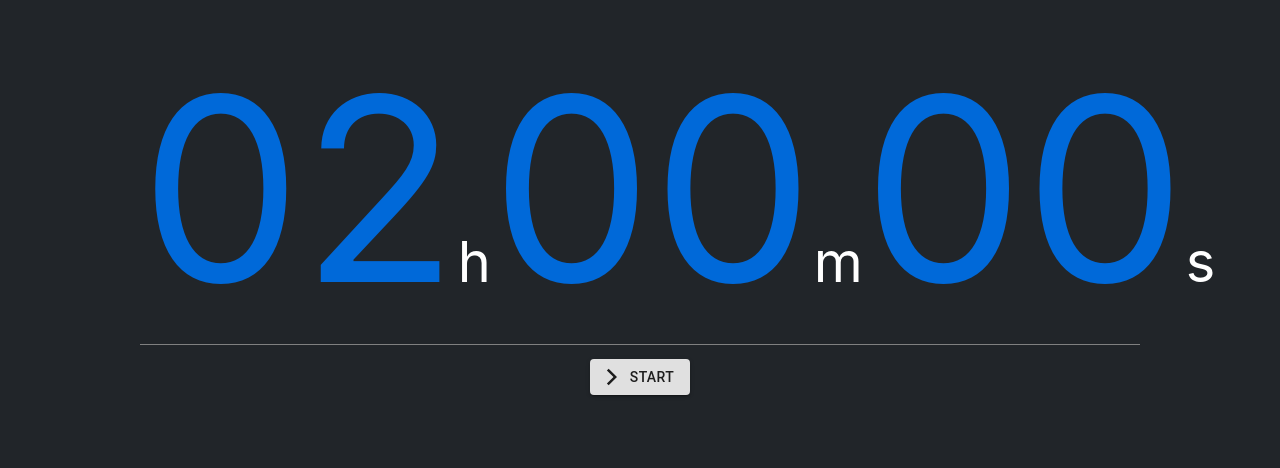
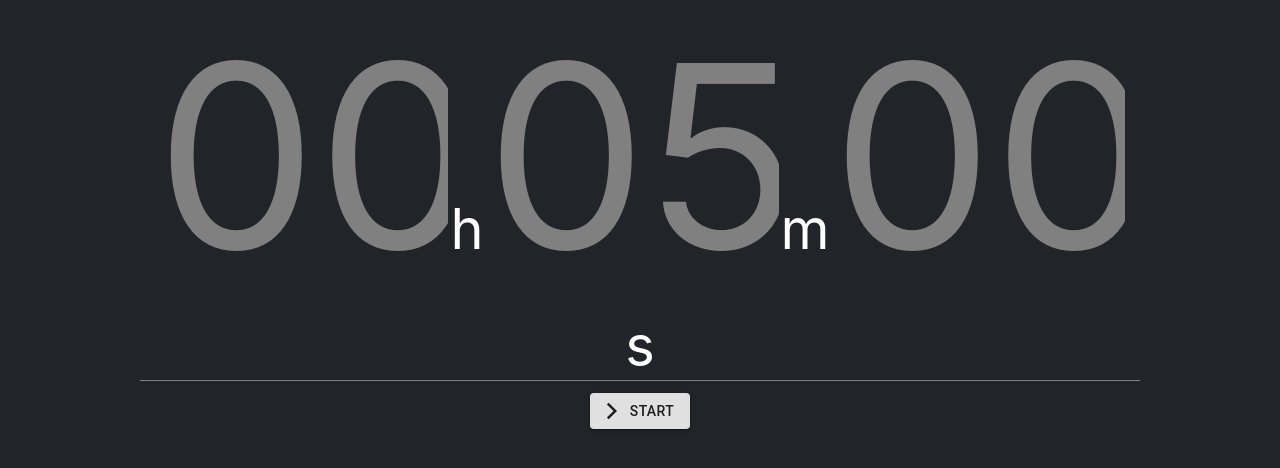
Before and after one commit to sachinboban/timer-app, a React (Create React App) app: page / in a window 1280 px wide. Shown: the part 184-652 px from the top of the page. Built offline with nearby package versions, Linux system fonts and the light colour scheme.

Commit message:
Add input
Add functionality to take timer input
from user using Forms

Signed-off-by: Sachin Boban <sachinbobank@gmail.com>

```diff
--- a/src/App.css
+++ b/src/App.css
@@ -64,8 +64,22 @@
 }
 
 .button {
-  float: left;
+  float: block;
   margin: 2px;
+}
+
+.form {
+  width: 1000px;
+}
+
+input {
+  border: none;
+  font-size: calc(240px + 2vmin);
+  color: grey;
+  background-color: #212529;
+  width: 293px;
+  text-align: center;
+  font-family: inherit;
 }
 
 @keyframes App-logo-spin {
--- a/src/App.js
+++ b/src/App.js
@@ -1,22 +1,18 @@
 import React from "react";
 import "./App.css";
 import Timer from "./Timer";
-import ArrowForwardIosIcon from "@material-ui/icons/ArrowForwardIos";
+import TimerForm from "./TimerForm";
 import RotateLeftIcon from "@material-ui/icons/RotateLeft";
 import Button from "@material-ui/core/Button";
-
-const defaultHrs = 2;
-const defaultMins = 0;
-const defaultSecs = 0;
 
 class App extends React.Component {
   constructor(props) {
     super(props);
     this.state = {
       status: null,
-      hrs: defaultHrs,
-      mins: defaultMins,
-      secs: defaultSecs
+      hrs: null,
+      mins: null,
+      secs: null
     };
   }
 
@@ -32,68 +28,23 @@ class App extends React.Component {
   stopTimerApp = () => {
     this.setState({
       status: null,
-      hrs: defaultHrs,
-      mins: defaultMins,
-      secs: defaultSecs
+      hrs: this.state.hrs,
+      mins: this.state.mins,
+      secs: this.state.secs
     });
   };
 
-  getHrsLeft = () => {
-    if (this.state.hrs < 10) {
-      return "0" + this.state.hrs;
-    } else {
-      return this.state.hrs;
-    }
+  getFormSubmission = (hrs, mins, secs) => {
+    this.setState({
+      status: 1,
+      hrs: hrs,
+      mins: mins,
+      secs: secs
+    });
   };
 
-  getMinsLeft = () => {
-    if (this.state.mins < 10) {
-      return "0" + this.state.mins;
-    } else {
-      return this.state.mins;
-    }
-  };
-
-  getSecsLeft = () => {
-    if (this.state.secs < 10) {
-      return "0" + this.state.secs;
-    } else {
-      return this.state.secs;
-    }
-  };
-
-  render() {
-    if (!this.state.status) {
+  renderTimer = () => {
     return (
-        <div className="App">
-          <header className="App-header">
-            <div className="timer-container">
-              <div className="timer-normal">
-                {this.getHrsLeft()}
-                <span className="handle">h</span>
-                {this.getMinsLeft()}
-                <span className="handle">m</span>
-                {this.getSecsLeft()}
-                <span className="handle">s</span>
-              </div>
-              <div className="progess-container"></div>
-            </div>
-            <div className="button">
-              <Button
-                variant="contained"
-                color="default"
-                onClick={this.startTimerApp}
-                startIcon={<ArrowForwardIosIcon />}
-              >
-                Start
-              </Button>
-            </div>
-          </header>
-        </div>
-      );
-    } else {
-      return (
-        <div className="App">
       <header className="App-header">
         <Timer
           hrs={this.state.hrs}
@@ -111,8 +62,20 @@ class App extends React.Component {
           </Button>
         </div>
       </header>
+    );
+  };
+
+  render() {
+    if (!this.state.status) {
+      return (
+        <div className="App">
+          <header className="App-header">
+            <TimerForm callback={this.getFormSubmission} />
+          </header>
         </div>
       );
+    } else {
+      return <div className="App">{this.renderTimer()}</div>;
     }
   }
 }
--- /dev/null
+++ b/src/TimerForm.js
@@ -0,0 +1,71 @@
+import React from "react";
+import "./App.css";
+import Button from "@material-ui/core/Button";
+import ArrowForwardIosIcon from "@material-ui/icons/ArrowForwardIos";
+
+class TimerForm extends React.Component {
+  constructor(props) {
+    super(props);
+    this.state = { hrs: "00", mins: "05", secs: "00" };
+  }
+
+  handleChange = event => {
+    const value = event.target.value;
+    const name = event.target.name;
+    this.setState({
+      [name]: value
+    });
+  };
+
+  handleSubmit = event => {
+    console.log(this.state);
+    this.props.callback(
+      parseInt(this.state.hrs),
+      parseInt(this.state.mins),
+      parseInt(this.state.secs)
+    );
+  };
+
+  render() {
+    return (
+      <div className="form">
+        <form onSubmit={this.handleSubmit}>
+          <input
+            name="hrs"
+            type="text"
+            value={this.state.hrs}
+            onChange={this.handleChange}
+          />
+          <span className="handle">h</span>
+          <input
+            name="mins"
+            type="text"
+            value={this.state.mins}
+            onChange={this.handleChange}
+          />
+          <span className="handle">m</span>
+          <input
+            name="secs"
+            type="text"
+            value={this.state.secs}
+            onChange={this.handleChange}
+          />
+          <span className="handle">s</span>
+        </form>
+        <div className="progess-container"></div>
+        <div className="button">
+          <Button
+            variant="contained"
+            color="default"
+            onClick={this.handleSubmit}
+            startIcon={<ArrowForwardIosIcon />}
+          >
+            Start
+          </Button>
+        </div>
+      </div>
+    );
+  }
+}
+
+export default TimerForm;
```
Lines whose indentation alone changed are shown as unchanged.
